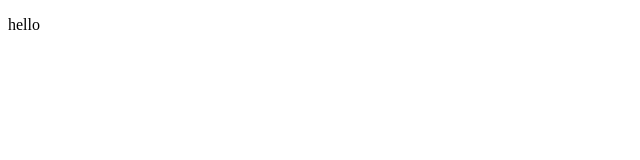
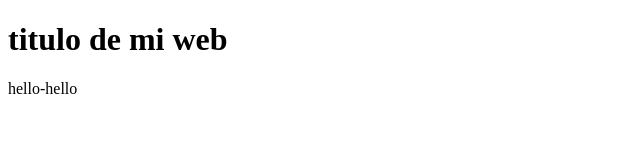
Before and after one commit to Monfer30/session_2, a plain HTML site: page index.html in a window 1280 px wide. Shown: the whole page, without its empty margins (0-640 px from the left). Drawn offline with Linux system fonts and the light colour scheme.

Commit message:
agregando titulo de mi pagina web

```diff
--- a/index.html
+++ b/index.html
@@ -7,6 +7,7 @@
     <title>session_1</title>
 </head>
 <body>
-    <p>hello</p>
+    <h1>titulo de mi web</h1>
+    <p>hello-hello</p>
 </body>
 </html>
```
